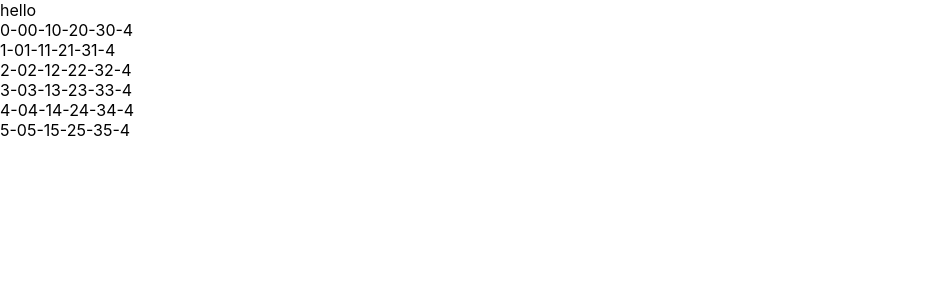
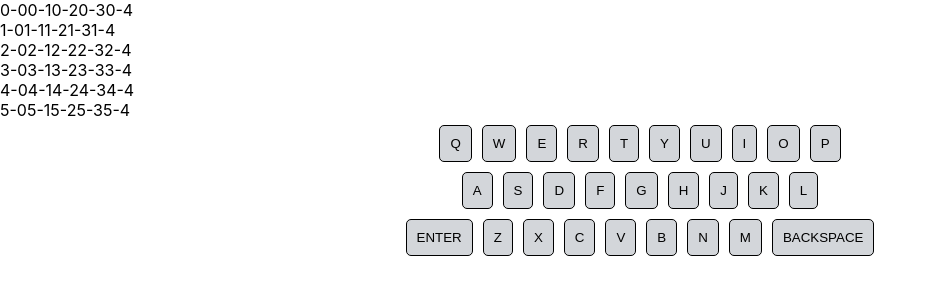
Before and after one commit to JoannaChow/wordle, a React (Create React App) app: page / in a window 1280 px wide. Shown: the top 300 px of the page, without its empty margins (0-937 px from the left). Built offline with nearby package versions, Linux system fonts and the light colour scheme.

Commit message:
wire up Keyboard and Game

```diff
--- a/src/consts.ts
+++ b/src/consts.ts
@@ -1,10 +1,10 @@
 export const ROWS = 6;
 export const COLS = 5;
 
-export const KEYBOARD_KEYS = [
+export const KEYBOARD_KEYS: Key[][] = [
     ["Q", "W", "E", "R", "T", "Y", "U", "I", "O", "P"],
     ["A", "S", "D", "F", "G", "H", "J", "K", "L"],
-    ["Enter", "Z", "X", "C", "V", "B", "N", "M", "Backspace"]
+    ["ENTER", "Z", "X", "C", "V", "B", "N", "M", "BACKSPACE"]
 ];
 
 const KEYS = [
@@ -39,3 +39,8 @@ const KEYS = [
 ] as const;
 
 export type Key = typeof KEYS[number];
+
+export const Color = {
+    colorBg: "#D3D6DA",
+    keyTextColor: "#000000",
+};
--- a/src/views/Game/Game.tsx
+++ b/src/views/Game/Game.tsx
@@ -3,8 +3,8 @@ import React from "react";
 import { Header } from "./components/Header";
 import { Grid } from "./components/Grid";
 import { Keyboard } from "./components/Keyboard";
-import { GamesStore, IGame } from "../../stores/GamesStore"
-import { computed } from "mobx";
+import { GamesStore, IGame } from "../../stores/GamesStore";
+import { action, computed, observable } from "mobx";
 import { ROWS, COLS, Key } from "../../consts";
 
 interface IProps {
@@ -13,7 +13,8 @@ interface IProps {
 
 @observer
 export class Game extends React.Component<IProps> {
-    private currentInput: string = "";
+  @observable
+  private currentInput = "";
 
   @computed
   private get gridTiles() {
@@ -24,25 +25,33 @@ export class Game extends React.Component<IProps> {
     return tiles;
   }
 
+  @action
   private onKeyHandler = (key: Key) => {
-        switch(key) {
+    switch (key) {
       case "BACKSPACE":
+        this.currentInput = this.currentInput.slice(0, -1);
         return;
       case "ENTER":
+        this.submit();
         return;
       default:
+        this.currentInput = this.currentInput.concat(key);
         return;
     }
-    }
+  };
+
+  @action
+  private submit = () => {
+    return;
+  };
 
   render() {
-        console.log(this.gridTiles);
     return (
       <>
-                {this.props.game.solution}
+        {this.currentInput}
         <Header />
         <Grid tiles={this.gridTiles} />
-                <Keyboard onKey={this.onKeyHandler}/>
+        <Keyboard onKey={this.onKeyHandler} />
       </>
     );
   }
--- a/src/views/Game/components/Grid.tsx
+++ b/src/views/Game/components/Grid.tsx
@@ -11,9 +11,9 @@ export class Grid extends React.Component<IProps> {
         return (
             <>
                 {this.props.tiles.map((row, rowIdx) => (
-                    <div>
+                    <div key={rowIdx}>
                         {row.map((tile, colIdx) => (
-                            <span>
+                            <span key={colIdx}>
                                 {rowIdx}-{colIdx}
                             </span>
                         ))}
--- a/src/views/Game/components/Keyboard.tsx
+++ b/src/views/Game/components/Keyboard.tsx
@@ -1,7 +1,8 @@
 import { flatten } from "lodash";
 import { observer } from "mobx-react";
 import React from "react";
-import { KEYBOARD_KEYS, Key } from "../../../consts";
+import styled from "styled-components";
+import { KEYBOARD_KEYS, Key, Color } from "../../../consts";
 
 interface IProps {
   onKey: (key: Key) => void;
@@ -10,7 +11,7 @@ interface IProps {
 @observer
 export class Keyboard extends React.Component<IProps> {
   private handleKeyup = (event: KeyboardEvent) => {
-        if (flatten(KEYBOARD_KEYS).includes(event.key.toUpperCase())) {
+    if (flatten(KEYBOARD_KEYS).includes(event.key.toUpperCase() as Key)) {
       this.props.onKey(event.key.toUpperCase() as Key);
     }
   };
@@ -24,6 +25,33 @@ export class Keyboard extends React.Component<IProps> {
   }
 
   render() {
-        return null;
+    return (
+      <>
+        {KEYBOARD_KEYS.map((row, rowIndex) => (
+          <Row key={rowIndex}>
+            {row.map((keyName, colIndex) => (
+              <KeyBtn key={colIndex} onClick={() => this.props.onKey(keyName)}>
+                {keyName}
+              </KeyBtn>
+            ))}
+          </Row>
+        ))}
+      </>
+    );
   }
 }
+
+const Row = styled.div`
+  display: flex;
+  flex-direction: row;
+  justify-content: center;
+`;
+
+const KeyBtn = styled.button`
+  border: 1px solid black;
+  border-radius: 5px;
+  padding: 10px;
+  margin: 5px;
+  background-color: ${Color.colorBg};
+  color: ${Color.keyTextColor};
+`;
```
Lines whose indentation alone changed are shown as unchanged.
